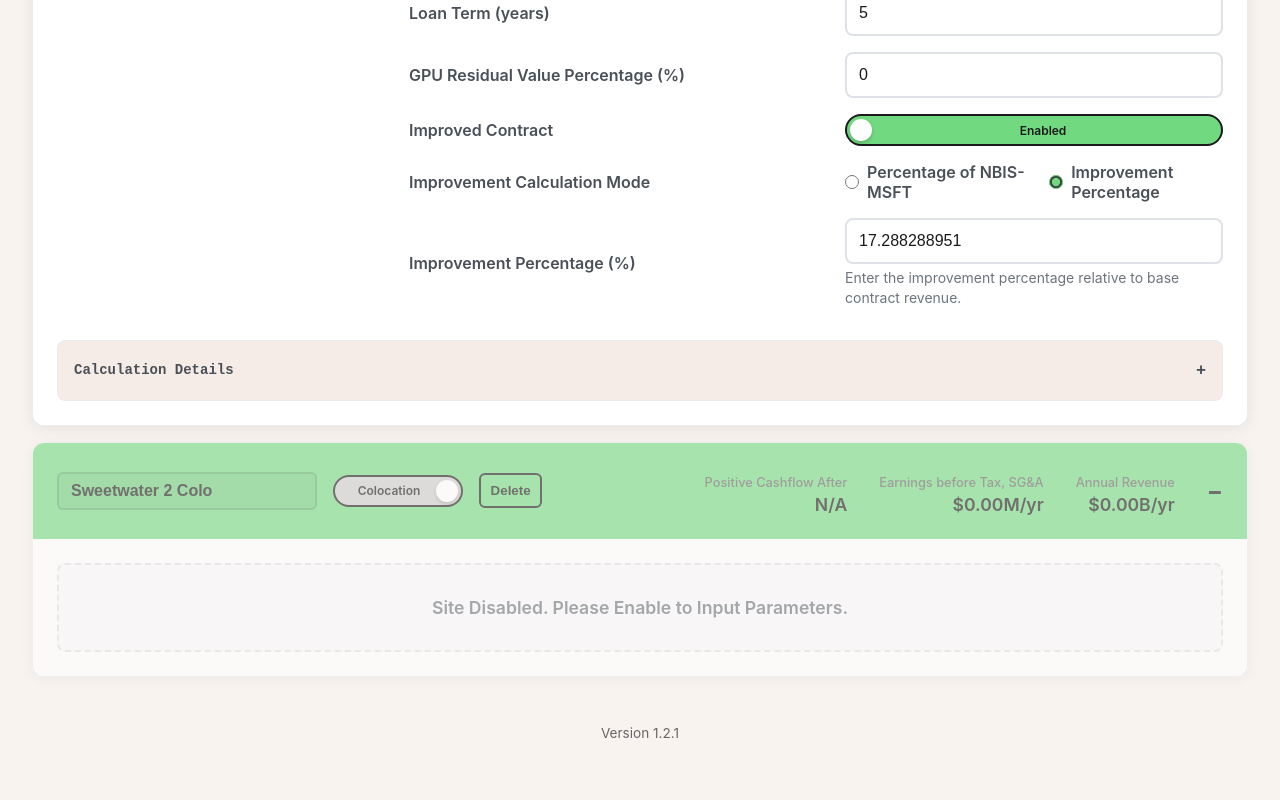
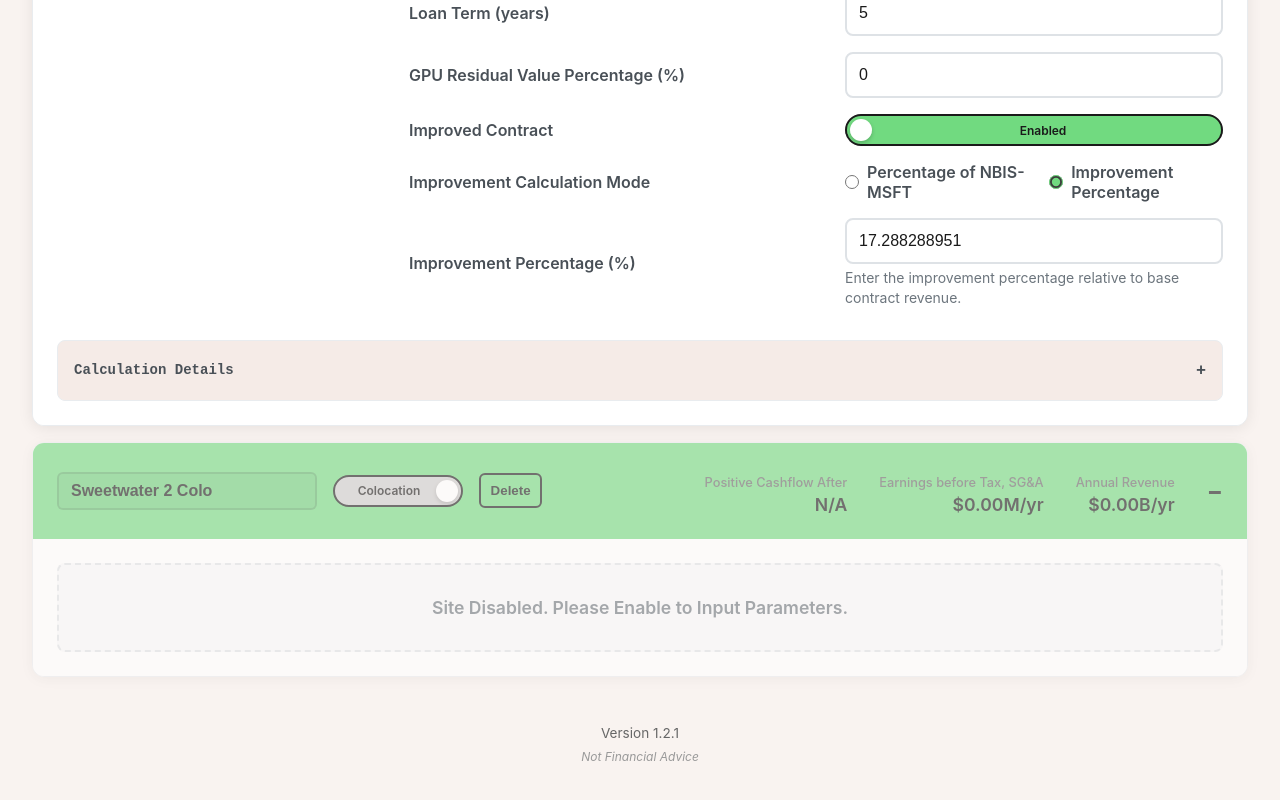
Before and after one commit to JiahanLiu/IREN-Community, a React (Vite) app: page / in a window 1280 px wide. Shown: the part 7995-8795 px from the top of the page. Built offline with nearby package versions, Linux system fonts and the light colour scheme.

Commit message:
Update NFA note

```diff
--- a/src/App.css
+++ b/src/App.css
@@ -788,6 +788,13 @@
   color: #666;
 }
 
+.version-footer .disclaimer {
+  margin-top: 0.5rem;
+  font-size: 0.75rem;
+  color: #999;
+  font-style: italic;
+}
+
 /* Responsive */
 @media (max-width: 768px) {
   .container {
--- a/src/App.jsx
+++ b/src/App.jsx
@@ -1138,6 +1138,7 @@ function App() {
         {/* Version Footer */}
         <div className="version-footer">
           Version {packageJson.version}
+          <div className="disclaimer">Not Financial Advice</div>
         </div>
       </div>
     </div>
```
Also changed, not shown: 6 other files (tests, documents, lock files or other folders).
